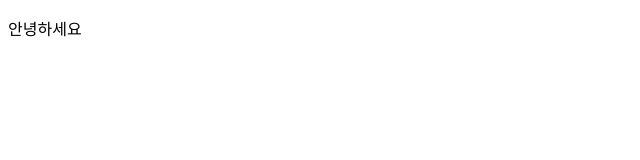
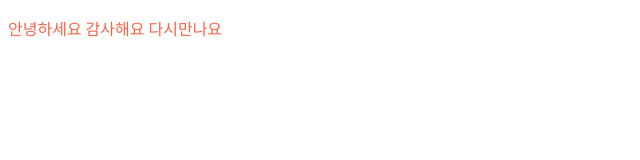
Before and after one commit to hwi-things/portfolio, a plain HTML site: page index.html in a window 1280 px wide. Shown: the whole page, without its empty margins (0-640 px from the left). Drawn offline with Linux system fonts and the light colour scheme.

Commit message:
개인포트폴리오

```diff
--- a/index.html
+++ b/index.html
@@ -6,7 +6,15 @@
     <meta name="viewport" content="width=device-width, initial-scale=1.0">
     <title>강휘진의 포트폴리오</title>
 </head>
+<style>
+    p{
+        color: tomato;
+    }
+</style>
 <body>
-    <p>안녕하세요</p>
+    <p>안녕하세요
+        감사해요
+        다시만나요
+    </p>
 </body>
 </html>
```
